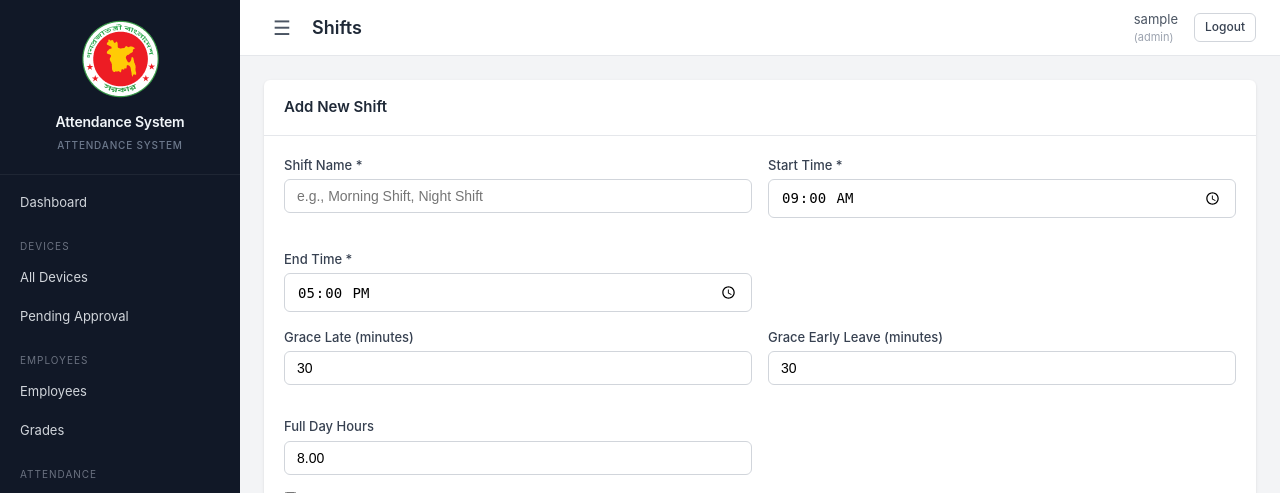
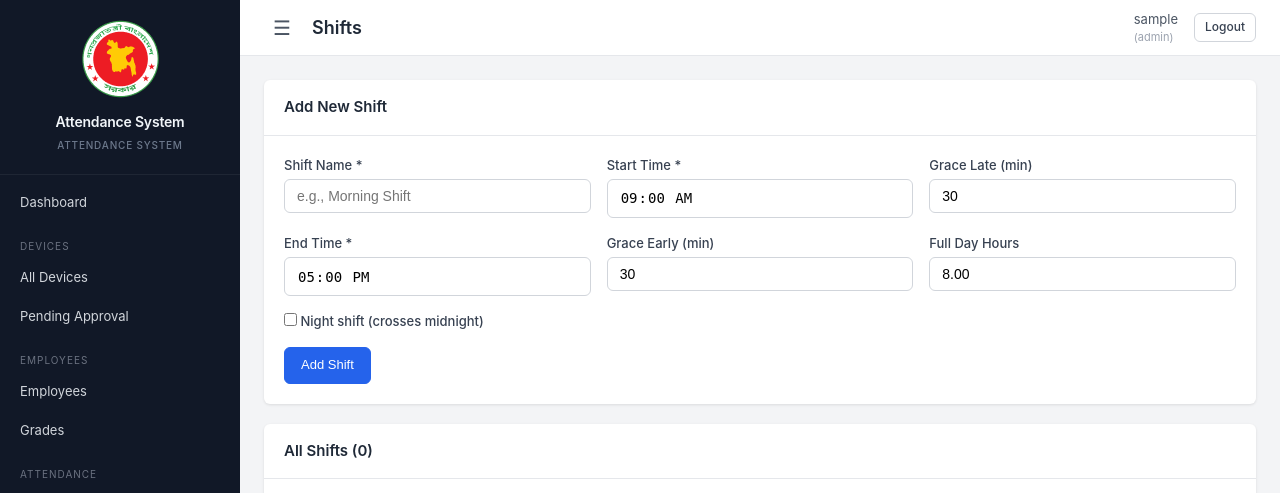
Before and after one commit to shakir3612/zkteco-digital-attendance-system-, a PHP site: page /health/pages/shifts/list.php in a window 1280 px wide. Shown: the top 493 px of the page. Run offline with PHP 8.4, Linux system fonts and the light colour scheme; the visitor is signed in with stand-in values (Sample User, id 1); data that the repository does not hold is empty; some libraries are stand-ins or nearby versions.

Commit message:
shift page change

```diff
--- a/futureplan.txt
+++ b/futureplan.txt
@@ -1 +1,2 @@
 ** maybe not needed to sync every 5 seconds
+** employee report more modification and logic change... how its logic works
--- a/php_dashboard/assets/css/style.css
+++ b/php_dashboard/assets/css/style.css
@@ -119,6 +119,9 @@ body.sidebar-collapsed .main-content { margin-left: 0; }
 .form-group label { display: block; font-size: 13px; font-weight: 500; color: var(--gray-700); margin-bottom: 4px; }
 .form-group input, .form-group textarea, .form-group select { width: 100%; padding: 8px 12px; border: 1px solid var(--gray-300); border-radius: var(--radius); font-size: 14px; transition: border-color .15s; }
 .form-group input:focus, .form-group textarea:focus, .form-group select:focus { outline: none; border-color: var(--primary); box-shadow: 0 0 0 3px rgba(37,99,235,.1); }
+input[type="time"]::-webkit-calendar-picker-indicator { opacity: 0; width: 0; }
+input[type="number"]::-webkit-inner-spin-button, input[type="number"]::-webkit-outer-spin-button { -webkit-appearance: none; margin: 0; }
+input[type="number"] { -moz-appearance: textfield; }
 .form-row { display: grid; grid-template-columns: 1fr 1fr; gap: 16px; }
 .form-actions { display: flex; gap: 10px; margin-top: 20px; }
 .checkbox-label { display: flex; align-items: center; gap: 8px; cursor: pointer; font-weight: normal; }
--- a/php_dashboard/pages/shifts/list.php
+++ b/php_dashboard/pages/shifts/list.php
@@ -62,27 +62,27 @@ $shifts = $db->query("
     <div class="card-body">
         <form method="POST">
             <input type="hidden" name="action" value="add">
-            <div class="form-row">
+            <div class="form-row" style="grid-template-columns: 1fr 1fr 1fr;">
                 <div class="form-group">
                     <label>Shift Name *</label>
-                    <input type="text" name="name" required placeholder="e.g., Morning Shift, Night Shift">
+                    <input type="text" name="name" required placeholder="e.g., Morning Shift">
                 </div>
                 <div class="form-group">
                     <label>Start Time *</label>
                     <input type="time" name="start_time" required value="09:00">
                 </div>
                 <div class="form-group">
+                    <label>Grace Late (min)</label>
+                    <input type="number" name="grace_minutes_late" value="30" min="0" max="120">
+                </div>
+            </div>
+            <div class="form-row" style="grid-template-columns: 1fr 1fr 1fr;">
+                <div class="form-group">
                     <label>End Time *</label>
                     <input type="time" name="end_time" required value="17:00">
                 </div>
-            </div>
-            <div class="form-row">
                 <div class="form-group">
-                    <label>Grace Late (minutes)</label>
-                    <input type="number" name="grace_minutes_late" value="30" min="0" max="120">
-                </div>
-                <div class="form-group">
-                    <label>Grace Early Leave (minutes)</label>
+                    <label>Grace Early (min)</label>
                     <input type="number" name="grace_minutes_early" value="30" min="0" max="120">
                 </div>
                 <div class="form-group">
```
